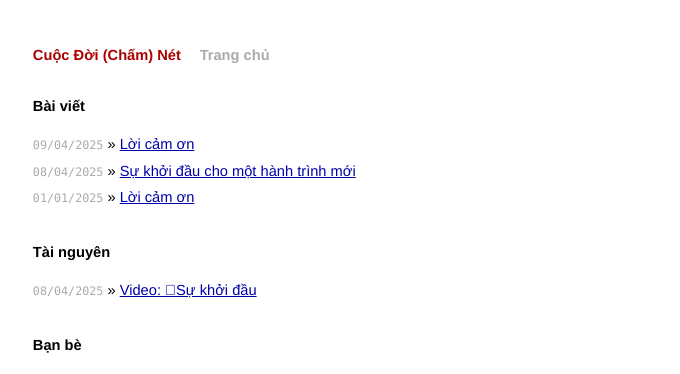
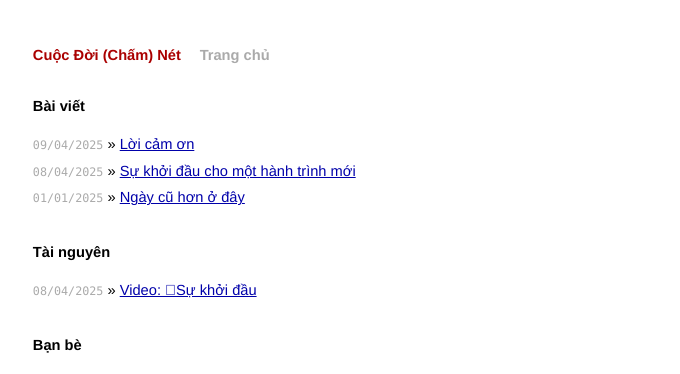
Before and after one commit to tanghongtin/cuocdoi, a Jekyll site: the page built from index.html, in a window 1280 px wide. Shown: the top 374 px of the page, without its empty margins (299-979 px from the left). Built offline with Jekyll 4.4.1, drawn with Linux system fonts in a browser that asks for light colours.

Commit message:
Update 2025-01-01-ngay-dang.md

```diff
--- a/_posts/2025-01-01-ngay-dang.md
+++ b/_posts/2025-01-01-ngay-dang.md
@@ -1,6 +1,6 @@
 ---
 layout: post
-title: Lời cảm ơn
+title: Ngày cũ hơn ở đây
 ---
 
 {{ page.title }}
```
